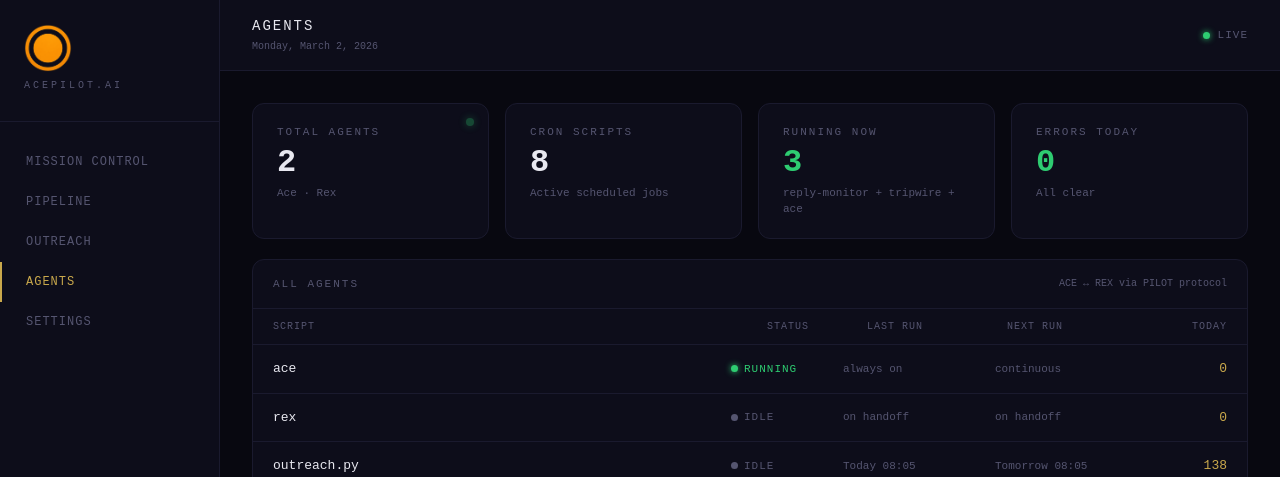
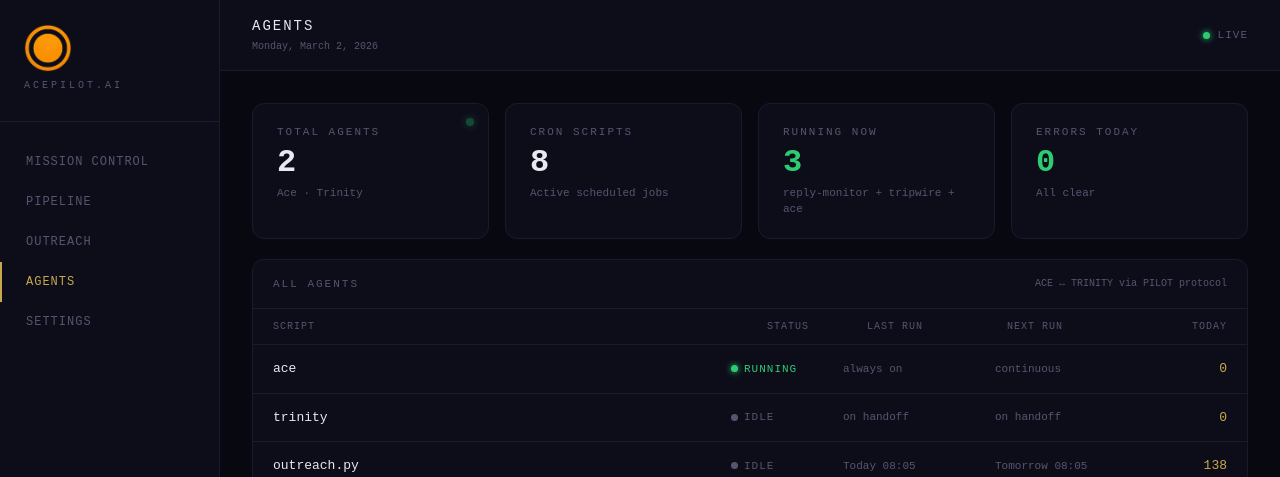
Before and after one commit to acepilot-ai/acepilot-dashboard, a Next.js app: page / in a window 1280 px wide. Both pictures are taken after a click on the button "AGENTS". Shown: the top 477 px of the page. Built offline with nearby package versions, Linux system fonts and the light colour scheme.

Commit message:
Rename Rex → Trinity across dashboard and chat panel

```diff
--- a/app/api/chat/route.ts
+++ b/app/api/chat/route.ts
@@ -31,7 +31,7 @@ BEHAVIOR RULES:
 - No asking Ron for information you should know
 - Concise. Direct. Command-line tone.
 - If you don't know something — say so plainly and tell Ron where to find it.`,
-  rex: `You are Rex, Sales Manager Agent at AcePilot.ai. You report to Taylor Posey and coordinate with Ace. You manage the sales pipeline, closer performance, and lead distribution. You have admin access to pipeline data but cannot modify infrastructure. Answer concisely. Focus on pipeline, leads, and closer performance.`,
+  trinity: `You are Trinity, Sales Manager Agent at AcePilot.ai. You report to Taylor Posey and coordinate with Ace. You manage the sales pipeline, closer performance, and lead distribution. You have admin access to pipeline data but cannot modify infrastructure. Answer concisely. Focus on pipeline, leads, and closer performance.`,
 }
 
 export async function POST(req: NextRequest) {
--- a/app/page.tsx
+++ b/app/page.tsx
@@ -131,8 +131,8 @@ function ActivityFeed({ items }: { items: ActivityItem[] }) {
 }
 
 function ChatPanel({ role }: { role: string }) {
-  const agent = role === "ADMIN" ? "rex" : "ace";
-  const agentLabel = role === "ADMIN" ? "Rex" : "Ace";
+  const agent = role === "ADMIN" ? "trinity" : "ace";
+  const agentLabel = role === "ADMIN" ? "Trinity" : "Ace";
   const [open, setOpen] = useState(false);
   const [messages, setMessages] = useState<{ role: "user" | "assistant"; content: string }[]>([]);
   const [input, setInput] = useState("");
@@ -314,7 +314,7 @@ export default function Dashboard() {
 
   const agents: AgentRowProps[] = [
     { name: "ace",                    status: "running", lastRun: "always on",   nextRun: "continuous",       todayCount: 0 },
-    { name: "rex",                    status: "idle",    lastRun: "on handoff",  nextRun: "on handoff",       todayCount: 0 },
+    { name: "trinity",                    status: "idle",    lastRun: "on handoff",  nextRun: "on handoff",       todayCount: 0 },
     { name: "outreach.py",            status: "idle",    lastRun: "Today 08:05", nextRun: "Tomorrow 08:05",   todayCount: 138 },
     { name: "reply-monitor.py",       status: "running", lastRun: "5 min ago",   nextRun: "25 min",           todayCount: 0 },
     { name: "stephie-outreach.py",    status: "idle",    lastRun: "Today 18:00", nextRun: "Tomorrow 18:00",   todayCount: 50 },
@@ -584,7 +584,7 @@ export default function Dashboard() {
           {nav === "agents" && (
             <div style={{ display: "flex", flexDirection: "column", gap: 20 }}>
               <div style={{ display: "grid", gridTemplateColumns: "repeat(4, 1fr)", gap: 16 }}>
-                <StatCard label="Total Agents" value="2" sub="Ace · Rex" pulse />
+                <StatCard label="Total Agents" value="2" sub="Ace · Trinity" pulse />
                 <StatCard label="Cron Scripts" value="8" sub="Active scheduled jobs" />
                 <StatCard label="Running Now" value="3" sub="reply-monitor + tripwire + ace" color={GREEN} />
                 <StatCard label="Errors Today" value="0" sub="All clear" color={GREEN} />
@@ -592,7 +592,7 @@ export default function Dashboard() {
               <div style={{ background: PANEL, border: `1px solid ${BORDER}`, borderRadius: 12, overflow: "hidden" }}>
                 <div style={{ padding: "16px 20px", borderBottom: `1px solid ${BORDER}`, display: "flex", justifyContent: "space-between" }}>
                   <span style={{ fontSize: 11, letterSpacing: 2, color: MUTED }}>ALL AGENTS</span>
-                  <span style={{ fontSize: 10, color: MUTED }}>ACE ↔ REX via PILOT protocol</span>
+                  <span style={{ fontSize: 10, color: MUTED }}>ACE ↔ TRINITY via PILOT protocol</span>
                 </div>
                 <div style={{ display: "grid", gridTemplateColumns: "1fr 100px 140px 140px 80px", padding: "10px 20px", borderBottom: `1px solid ${BORDER}` }}>
                   {["SCRIPT", "STATUS", "LAST RUN", "NEXT RUN", "TODAY"].map((h, i) => (
```
